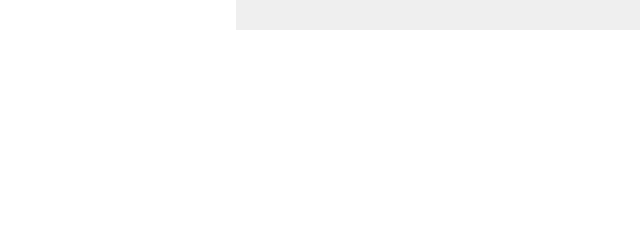
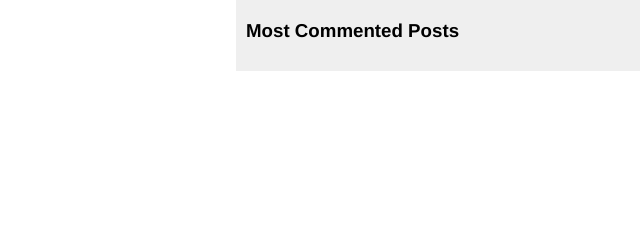
Before and after one commit to NaveenKumarReddy8/DjangoDive, a Django app: page /blog/ in a window 1280 px wide. Shown: the part 141-366 px from the top of the page, without its empty margins (640-1280 px from the left). Run offline with Django 5.2, Linux system fonts and the light colour scheme; data that the repository does not hold is empty.

Commit message:
fix github pages

```diff
--- a/blog/templates/blog/base.html
+++ b/blog/templates/blog/base.html
@@ -26,6 +26,16 @@
             </p>
             <h3>Latest Posts</h3>
             {% show_latest_posts 3 %}
-        </div>
-    </body>
-</html>
+            <h3>Most Commented Posts</h3>
+            {% get_most_commented_posts as most_commented_posts %}
+            <ul>
+                {% for post in most_commented_posts %}
+                    <li>
+                        <a href="{{ post.get_absolute_url }}">{{ post.title }}</a>
+                    </li>
+                {% endfor %}
+                </ul>
+
+            </div>
+        </body>
+    </html>
--- a/blog/templatetags/blog_tags.py
+++ b/blog/templatetags/blog_tags.py
@@ -13,7 +13,7 @@ register = template.Library()
 
 
 @register.simple_tag
-def total_posts():
+def total_posts() -> int:
     return Post.objects.count()
 
 
@@ -23,6 +23,7 @@ def show_latest_posts(count: int = 5):
     return {"latest_posts": latest_posts}
 
 
+# Simple tag that returns an QuerySet.
 @register.simple_tag
 def get_most_commented_posts(count: int = 5):
     return Post.published.annotate(total_comments=Count("comments")).order_by("-total_comments")[:count]
```
Also changed, not shown: README.md, 1 other file.
